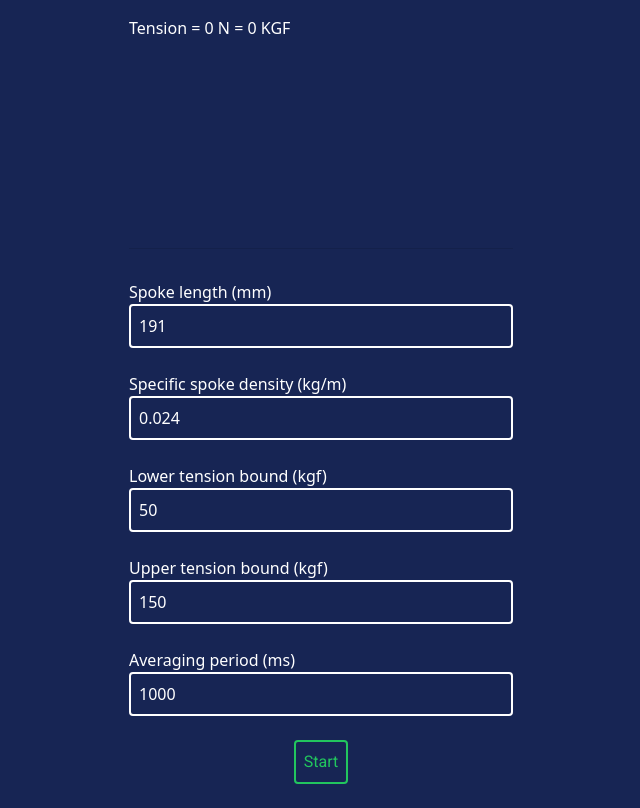
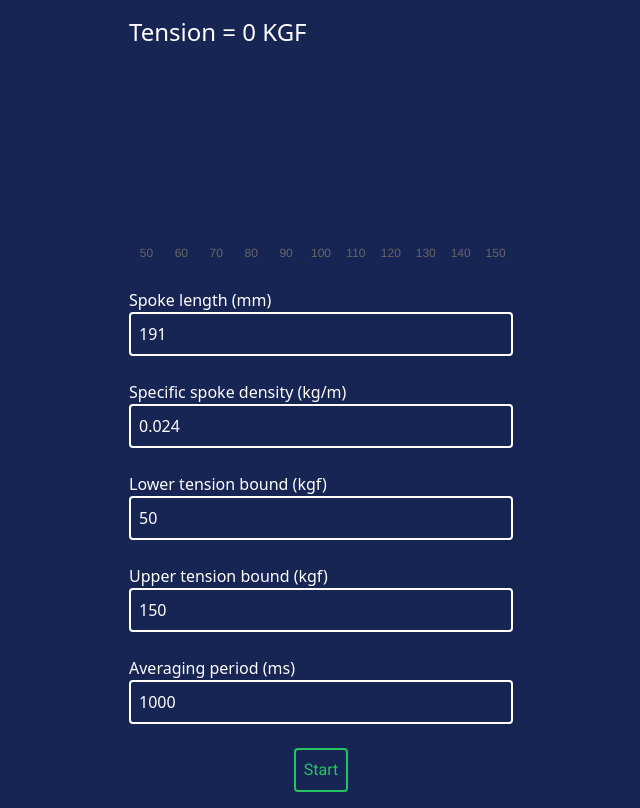
Before and after one commit to eyshella/bicycle-spoke-tension-meter, a Next.js app: page / in a window 1280 px wide. Shown: the whole page, without its empty margins (319-959 px from the left). Built offline with nearby package versions, Linux system fonts and the light colour scheme.

Commit message:
remove tension_N and add chart style adjustments

```diff
--- a/src/app/page.tsx
+++ b/src/app/page.tsx
@@ -143,8 +143,7 @@ export default function HomePage() {
         spokeLength_MM={spokeLength_MM}
         onSpokeLength_MM_Change={setSpokeLength_MM}
         spectre_KGF_DB={spectre_KGF_DB}
-        tension_KGS={tension.kgf}
-        tension_N={tension.newton}
+        tension_KGF={tension.kgf}
         frequency_HZ={frequency_HZ}
         lowerFrequencyBound_HZ={lowerFrequencyBound_HZ}
         upperFrequencyBound_HZ={upperFrequencyBound_HZ}
--- a/src/app/view.tsx
+++ b/src/app/view.tsx
@@ -4,6 +4,7 @@ import {round} from "lodash";
 import Chart from 'chart.js/auto';
 
 const MIN_DB = -150
+const CHART_X_TICKS_AMOUNT = 10
 
 type Props = {
     spokeLength_MM: number
@@ -18,8 +19,7 @@ type Props = {
     onAveragingPeriod_MS_Change: (value: number) => void
     spectre_KGF_DB: Array<[number, number]>
     frequency_HZ: number
-    tension_KGS: number
-    tension_N: number
+    tension_KGF: number
     lowerFrequencyBound_HZ: number,
     upperFrequencyBound_HZ: number,
     started: boolean
@@ -40,8 +40,7 @@ export const HomePageView = memo((props: Props) => {
         averagingPeriod_MS,
         onAveragingPeriod_MS_Change,
         spectre_KGF_DB,
-        tension_KGS,
-        tension_N,
+        tension_KGF,
         started,
         onStart,
         onStop
@@ -62,22 +61,31 @@ export const HomePageView = memo((props: Props) => {
                     plugins: {
                         legend: {
                             display: false
+                        },
+                        colors: {
+                            enabled: true
                         }
                     },
                     scales: {
                         y: {
                             type: 'linear',
                             min: 0,
-                            max: 150,
+                            max: -MIN_DB,
                             display: false,
                             grid: {
                                 display: false
                             }
                         },
                         x: {
+                            type: 'linear',
+                            min: lowerTensionBound_KGF,
+                            max: upperTensionBound_KGF,
                             display: true,
                             grid: {
                                 display: false
+                            },
+                            ticks: {
+                                stepSize: round((upperTensionBound_KGF - lowerTensionBound_KGF) / CHART_X_TICKS_AMOUNT)
                             }
                         }
                     },
@@ -85,10 +93,11 @@ export const HomePageView = memo((props: Props) => {
             }
         )
 
+        console.log(lowerTensionBound_KGF, upperTensionBound_KGF)
         return () => {
             chart.current?.destroy()
         }
-    }, [])
+    }, [lowerTensionBound_KGF, upperTensionBound_KGF])
 
     useEffect(() => {
         if (!chart.current) {
@@ -97,9 +106,11 @@ export const HomePageView = memo((props: Props) => {
 
         chart.current.data = {
             labels: spectre_KGF_DB.map(([frequency]) => round(frequency, 0)),
-            datasets: [{
-                data: spectre_KGF_DB.map(([, db]) => db - MIN_DB),
-            }]
+            datasets: [
+                {
+                    data: spectre_KGF_DB.map(([, db]) => db - MIN_DB),
+                },
+            ]
         }
         chart.current.update('none')
     }, [spectre_KGF_DB]);
@@ -107,8 +118,8 @@ export const HomePageView = memo((props: Props) => {
     return (
         <main className={"flex flex-col items-center justify-start w-full bg-blue-950 text-white p-4"}>
             <div className={"flex flex-col items-stretch justify-start w-96 max-w-full mb-6"}>
-                <div className={"font-sans text-white text-base"}>
-                    Tension = {round(tension_KGS, 2)} N = {round(tension_N, 2)} KGF
+                <div className={"font-sans text-white text-2xl"}>
+                    Tension = {round(tension_KGF, 2)} KGF
                 </div>
                 {/*<div className={"font-sans text-white text-base"}>*/}
                 {/*    Frequency = {round(frequency_HZ, 2)} HZ*/}
```
